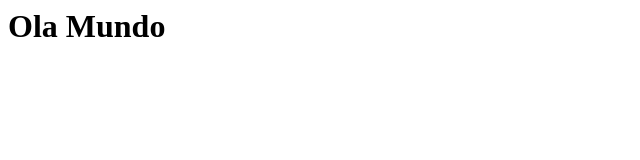
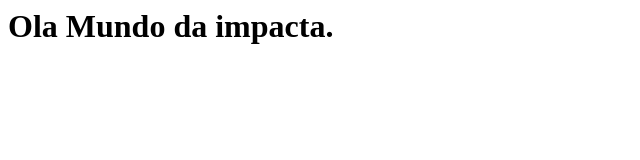
Before and after one commit to Guilherme-Mesquita/AulaDevOps, a plain HTML site: page index.html in a window 1280 px wide. Shown: the whole page, without its empty margins (0-640 px from the left). Drawn offline with Linux system fonts and the light colour scheme.

Commit message:
versao 02

```diff
--- a/index.html
+++ b/index.html
@@ -1 +1 @@
-<h1> Ola Mundo </h1>
+<h1> Ola Mundo da impacta. </h1>
```
